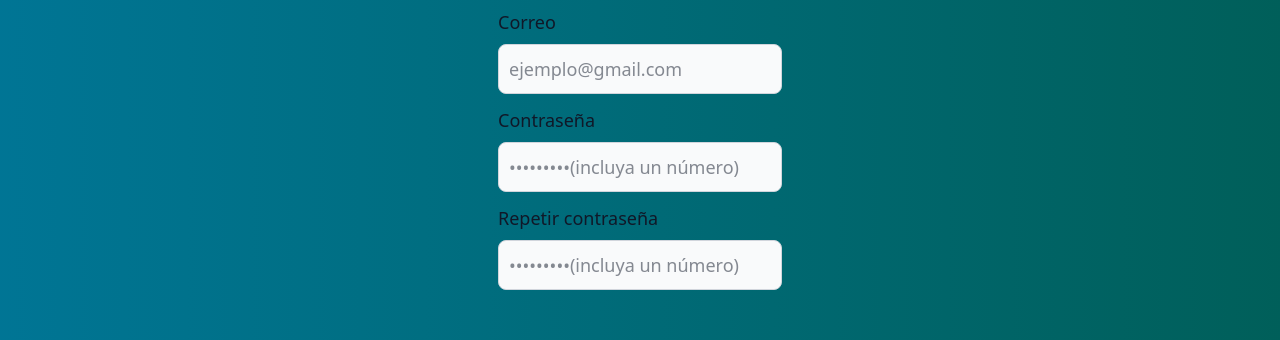
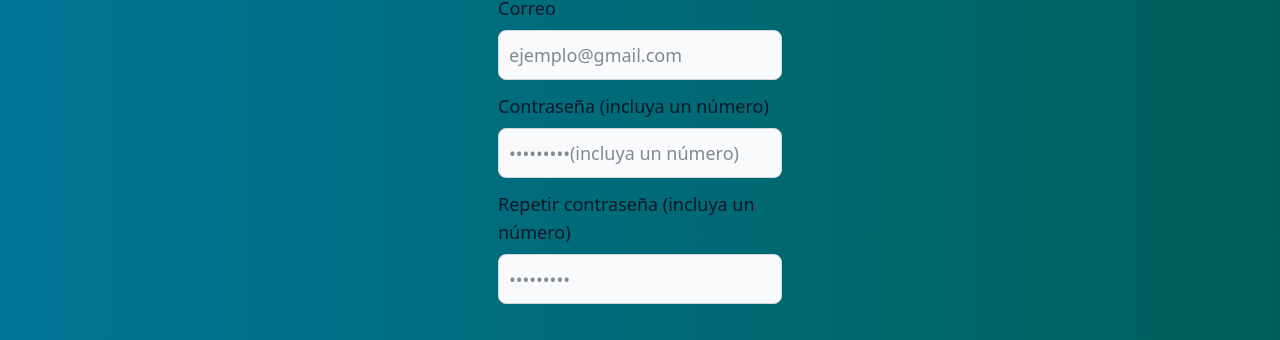
Before and after one commit to MiltonYV-DEV/chat-websocket, a React (Vite) app in the folder frontend/: page /register in a window 1280 px wide. Shown: the part 274-614 px from the top of the page. Built offline with nearby package versions, Linux system fonts and the light colour scheme; no server answers; some icons are missing.

Commit message:
changes in view register

```diff
--- a/frontend/src/pages/Register.tsx
+++ b/frontend/src/pages/Register.tsx
@@ -133,7 +133,7 @@ const Register = () => {
             htmlFor="password"
             className="block lg:text-lg mb-2 text-sm font-medium text-gray-900 dark:text-white"
           >
-            Contraseña
+            Contraseña (incluya un número)
           </label>
           <div className="bg-gray-50 lg:text-lg border border-gray-300 text-gray-900 text-sm rounded-lg focus:ring-blue-500 focus:border-blue-500 flex justify-between items-center w-full p-2.5 dark:bg-black/50 dark:border-gray-600 dark:placeholder-gray-400 dark:text-white dark:focus:ring-blue-500 dark:focus:border-blue-500">
             <input
@@ -162,14 +162,14 @@ const Register = () => {
             htmlFor="password"
             className="block lg:text-lg mb-2 text-sm font-medium text-gray-900 dark:text-white"
           >
-            Repetir contraseña
+            Repetir contraseña (incluya un número)
           </label>
           <div className="bg-gray-50 lg:text-lg border border-gray-300 text-gray-900 text-sm rounded-lg focus:ring-blue-500 focus:border-blue-500 flex justify-between w-full p-2.5 dark:bg-black/50 dark:border-gray-600 dark:placeholder-gray-400 dark:text-white dark:focus:ring-blue-500 dark:focus:border-blue-500">
             <input
               minLength={4}
               type={passwordConfirmIsVisible ? "text" : "password"}
               id="password_confirm"
-              placeholder="•••••••••(incluya un número)"
+              placeholder="•••••••••"
               required
               onChange={(e) => setPasswordConfirm(e.currentTarget.value)}
             />
```
